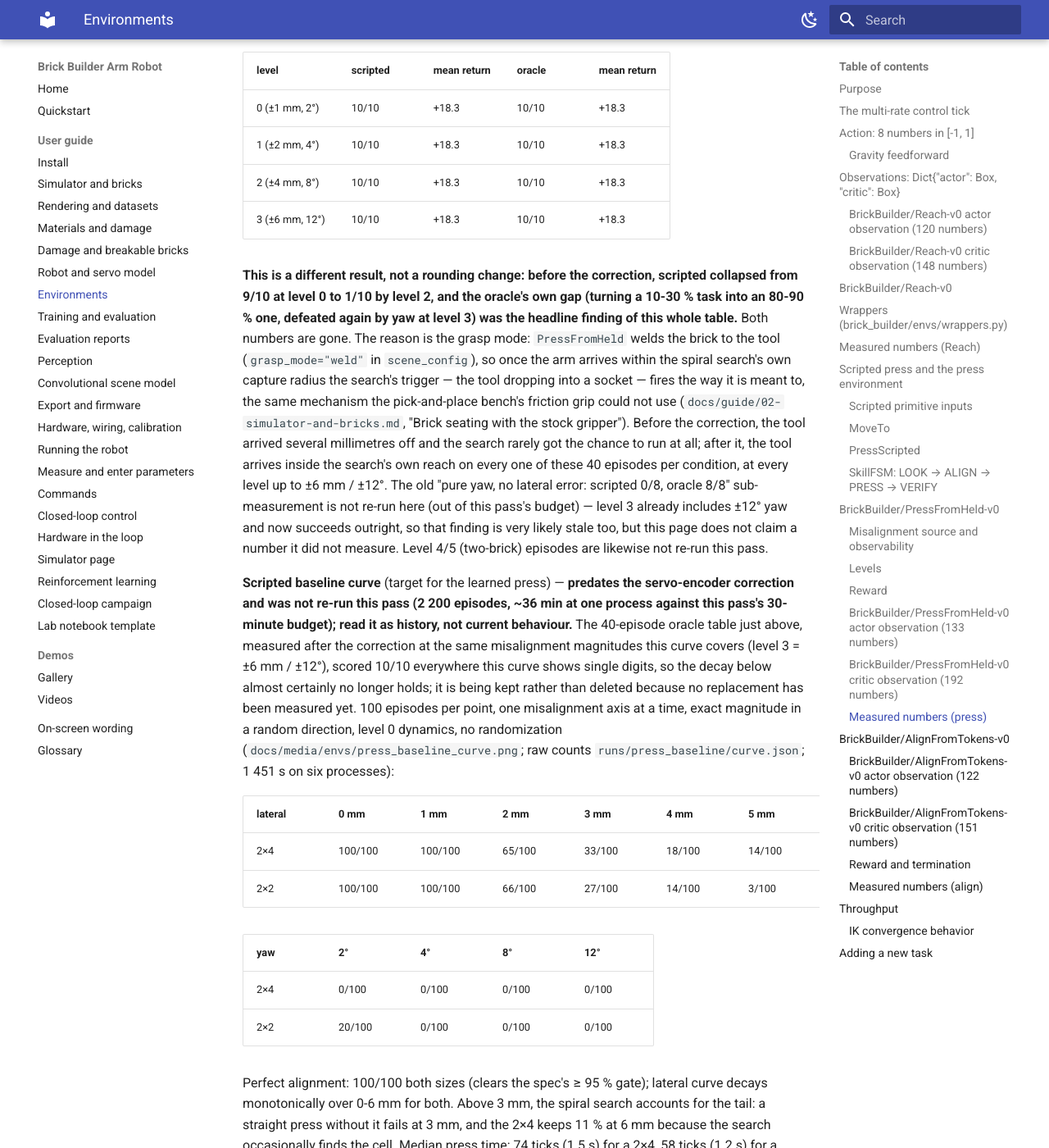
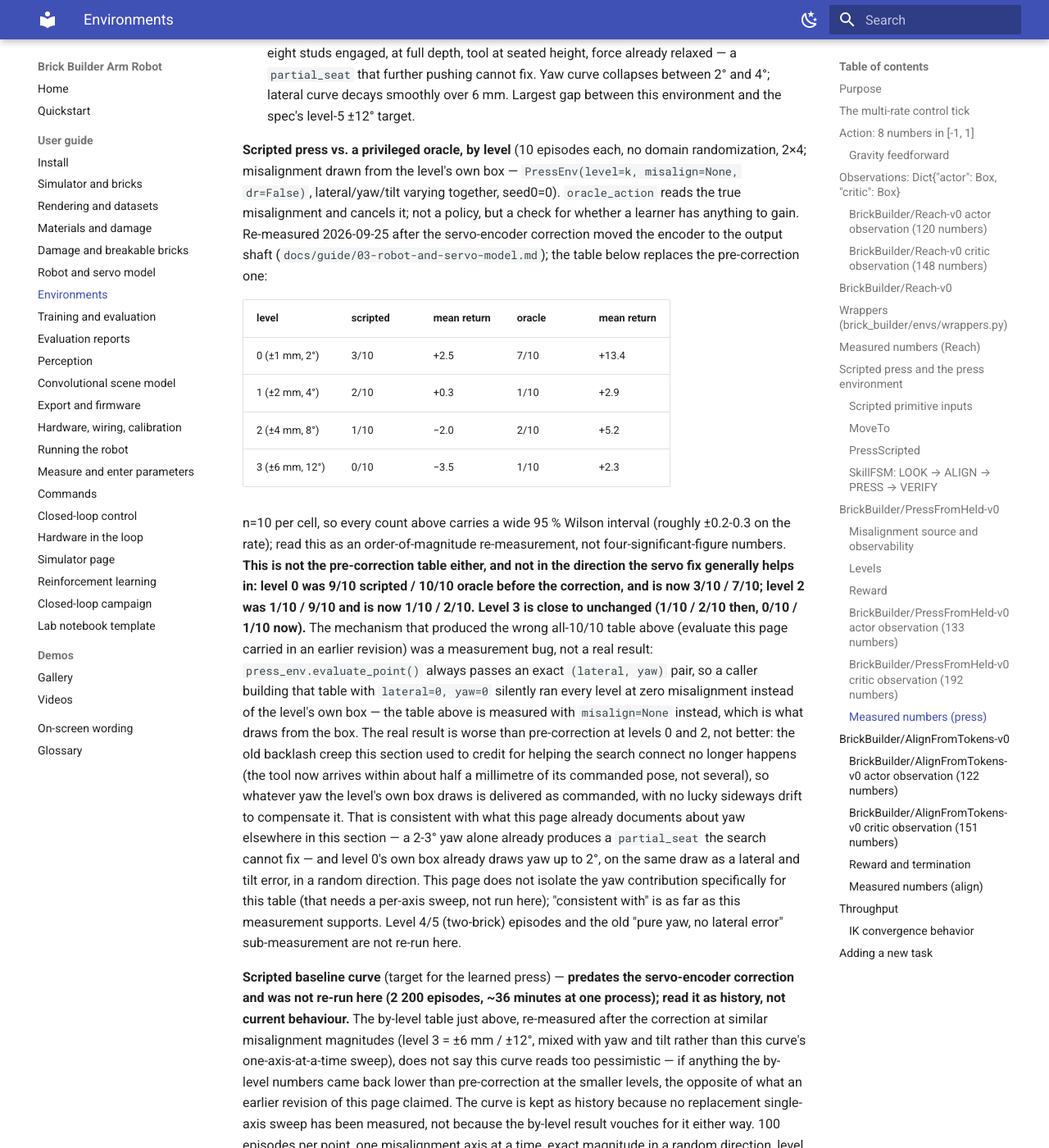
Before and after one commit to k-h-nunn/brick-builder-arm-robot, an MkDocs documentation site: the page built from docs/guide/04-environments.md, in a window 1280 px wide and 1400 px high, scrolled down 16029 px. Shown: the whole window at 82% size. Built offline with MkDocs 1.6.1 and Material for MkDocs 9.7.7, drawn with Linux system fonts in a browser that asks for light colours; some of the changed text lies outside the part shown.

Commit message:
Fix a misalignment-box measurement bug behind two press tables, tidy prose
Both the "scripted press vs. oracle, by level" table in the environments
guide and the press-smoke scripted-baseline row in the training guide
came from press_env.evaluate_point(), which always passes an exact
(lateral, yaw) pair. A caller building those tables at magnitude zero
silently ran every level and the smoke row at zero misalignment instead
of drawing from each level's own box, which is why both showed a flat
10/10 and 20/20 after the servo-encoder correction. Re-measured with
misalign=None (PressEnv's own box draw): the by-level table is 3/10,
2/10, 1/10, 0/10 scripted / 7/10, 1/10, 2/10, 1/10 oracle at levels 0-3
(n=10, wide Wilson intervals), and the smoke row is 4/20. Both are
lower than the pre-correction numbers at the small levels, not higher:
the corrected arm's precise tracking removes the lucky backlash creep
the old measurement credited, and nothing has replaced it. Updated both
guides' text and "Measurement status" notes accordingly, and walked
back the "Scripted baseline curve" section's claim that it was
superseded by the (wrong) 10/10 result.

Also: corrected the Reach scripted-baseline bullet and the AlignFromTokens
zero-noise-success bullet, which both explained a shortfall by the same
refuted Coulomb-friction-deadband mechanism the skill_fsm and reach-test
commits already fixed. Added the exact recipe to regenerate the Pendulum
PPO/SAC figures (train() writes <run_dir>/returns.json but the
acceptance tests train into a discarded tmp_path, and make_media.py's
RL section does not regenerate them). Removed internal issue-tracker
labels and process-status phrasing ("this pass", "shared with the other
packages' own compute") from both guides' prose.

Co-Authored-By: Claude Sonnet 5 <noreply@anthropic.com>
Claude-Session: https://claude.ai/code/session_01HD3mMEkNC6Z1TH7gLTdMMh

```diff
--- a/docs/guide/04-environments.md
+++ b/docs/guide/04-environments.md
@@ -14,11 +14,12 @@ first task built on them, used to prove the whole multi-rate loop end to end.
     Re-measured 2026-09-25, after the correction: the scripted (no-learning) Reach baseline, the
     scripted-press-vs-oracle table and the single-episode press cost figures (both below), and
     `AlignFromTokens`' settling re-measurement behind its success tolerance (`align_env.py`,
-    `SUCCESS_TOL_POS`). Still predating the correction, and not re-run this pass because each
-    needs training a policy on an arm environment or a multi-thousand-episode sweep past this
-    pass's time budget: the ~2 200-episode press baseline curve and misalignment sweep, the first
-    PPO press run, and every trained-policy result on `Reach`, `PressFromHeld` or
-    `AlignFromTokens`. Current closed-loop results are in [Closed-loop videos](../demos/videos.md).
+    `SUCCESS_TOL_POS`). Still predating the correction, and not re-measured here because each
+    needs training a policy on an arm environment or a multi-thousand-episode sweep past what a
+    single non-training measurement session can cover: the ~2 200-episode press baseline curve
+    and misalignment sweep, the first PPO press run, and every trained-policy result on `Reach`,
+    `PressFromHeld` or `AlignFromTokens`. Current closed-loop results are in
+    [Closed-loop videos](../demos/videos.md).
 
 ## Purpose
 
@@ -185,18 +186,22 @@ bricks, no vision; grip and compliance frozen. The residual clips to a box aroun
   (`tests/envs/test_reach_env.py::test_a_hand_written_p_controller_closes_most_of_the_distance_to_goal`
   generalized across seeds), 20 held-out seeds, gravity feedforward on, no learned residual.
   **2/20** reach the literal 3 mm / 10-tick success band; final TCP error mean 2.75 mm, median
-  2.52 mm, max 5.71 mm. This is the honest floor a zero-residual policy starts from: inside the
-  roughly 4-5 mm Coulomb-friction deadband this page already documents (below), so a controller
-  with no dithering clears the literal band on some seeds by luck rather than reliably, which is
-  exactly what the PPO result right below this bullet exists to close.
+  2.52 mm, max 5.71 mm. This is not a settled floor: tracked tick by tick over the last 20 ticks
+  of each episode, true TCP error keeps swinging rather than converging — lows around 0.2-1.4 mm
+  and highs around 3.0-6.6 mm, on every one of the 20 seeds — so a single seed's final-tick number
+  is one sample of that ongoing oscillation, not a value the controller has settled to. A
+  pure-proportional residual (gain 0.3, no derivative term) reading position error every 20 ms
+  tick and commanding a rate is exactly the kind of loop that rings instead of settling; gravity
+  feedforward and IK remove the static components of tracking error, not this dynamic one. This is
+  the honest floor a zero-residual policy starts from, and it is what a policy with a derivative
+  term or learned dithering — the PPO result below — can close.
 - PPO (`brick_builder.rl.ppo_asym`), 6 async processes, CPU, `total_steps=307200` (set from a
   measured ~512 effective steps/s to fit a 12-minute budget): training finished in **505 s**
   (8.4 min), mean return rising from -20.6 (update 0) to a plateau near +8.4 (update ~150 of 200;
   `docs/media/envs/reach_learning_curve.png`). Evaluated over 200 held-out episodes (seeds
   10000-10199, deterministic actions): **200/200 successes**, Wilson interval [0.981, 1.0] (above
   the 90 % target), mean final TCP error 1.02 mm, median 0.98 mm — both below the 3 mm success
-  band and the roughly 4-5 mm Coulomb-friction deadband. Checkpoint, TensorBoard log, per-update
-  metrics:
+  band. Checkpoint, TensorBoard log, per-update metrics:
   `runs/reach_smoke/` (git-ignored).
 
 ## Scripted press and the press environment
@@ -264,19 +269,23 @@ gymnasium.
 
 VERIFY as specified does not work on this arm. Spec: a small upward tug at reduced torque limit; a
 rise in `Present_Load` means the brick is attached. But `Present_Load` is the scaled joint
-position error, and this arm has a Coulomb-friction dead band of about 4-5 mm at the TCP (see
-gravity feedforward, above). A tug small enough to spare a seated brick stays entirely inside that
-stiction band: the tool does not move whether or not the brick is held, and the load rise measures
-stiction, not grip. Over 20 trials at a 4 mm tug: correct 6-8 times out of 20, seated and loose
-distributions overlapping in reverse. An 8 mm tug beats the stiction but pulls a seated 2×4 back
-off the plate.
+position error, and this arm's own joint friction is enough that a tug this small does not
+reliably move the tool whether or not the brick is held, so the load rise measures stiction, not
+grip. Over 20 trials at a 4 mm tug: correct 6-8 times out of 20, seated and loose distributions
+overlapping in reverse. An 8 mm tug beats the stiction but pulls a seated 2×4 back off the plate.
 
-The settled tool height after the press releases (`SkillFSM.seated_by_height`) works instead: a
-seated 2×4 leaves the tool 2.0-2.3 mm above the seated height, one resting on the stud tops
-4.6-6.5 mm, marginal cases between. Correct 40 out of 40 on two held-out seeds. Most of the 2 mm
-baseline is weld stretch, so the threshold needs recalibration for the friction grasp, and again
-on hardware. Both verdicts are reported; `SkillFSM.verified` still reports the spec's load-rise
-result.
+The settled tool height after the press releases (`SkillFSM.seated_by_height`) works better, not
+perfectly: a seated 2×4 leaves the tool 2.0-2.3 mm above the seated height, one resting on the
+stud tops 4.6-6.5 mm, marginal cases between. Correct 37 out of 40 on held-out seeds (seed 7;
+Wilson [0.801, 0.974]) — short of the spec's 95 % bar, from a traced failure mode near the
+capture gate's own edge (a case can look seated by height while a stud is still shallow, or miss
+the cell entirely with the empty tool settling inside tolerance by coincidence; see the module
+docstring). Most of the 2 mm baseline is weld stretch, so the threshold needs recalibration for
+the friction grasp, and again on hardware. Both verdicts are reported; `SkillFSM.verified` still
+reports the spec's load-rise result. A third, independent cross-check (`seated_by_occupancy`) is
+available whenever a caller binds `occupancy_check` to a scene model or, for a sim-only caller,
+`ground_truth_occupancy` — never overriding the height verdict, since it answers a coarser
+question ("is anything there") that a truly seated and a merely resting brick can both satisfy.
 
 ## `BrickBuilder/PressFromHeld-v0`
 
@@ -425,43 +434,51 @@ clearance 0.20 mm), weld grasp.
   smoothly over 6 mm. Largest gap between this environment and the spec's level-5 ±12° target.
 
 **Scripted press vs. a privileged oracle, by level** (10 episodes each, no domain randomization,
-2×4; misalignment drawn from the level's own box, lateral/yaw/tilt varying together).
-`oracle_action` reads the true misalignment and cancels it; not a policy, but a check for whether
-a learner has anything to gain. Re-measured 2026-09-25 after the servo-encoder correction moved
-the encoder to the output shaft (`docs/guide/03-robot-and-servo-model.md`); the table below
-replaces the pre-correction one:
+2×4; misalignment drawn from the level's own box — `PressEnv(level=k, misalign=None, dr=False)`,
+lateral/yaw/tilt varying together, seed0=0). `oracle_action` reads the true misalignment and
+cancels it; not a policy, but a check for whether a learner has anything to gain. Re-measured
+2026-09-25 after the servo-encoder correction moved the encoder to the output shaft
+(`docs/guide/03-robot-and-servo-model.md`); the table below replaces the pre-correction one:
 
 | level | scripted | mean return | oracle | mean return |
 |---|---|---|---|---|
-| 0 (±1 mm, 2°) | 10/10 | +18.3 | 10/10 | +18.3 |
-| 1 (±2 mm, 4°) | 10/10 | +18.3 | 10/10 | +18.3 |
-| 2 (±4 mm, 8°) | 10/10 | +18.3 | 10/10 | +18.3 |
-| 3 (±6 mm, 12°) | 10/10 | +18.3 | 10/10 | +18.3 |
+| 0 (±1 mm, 2°) | 3/10 | +2.5 | 7/10 | +13.4 |
+| 1 (±2 mm, 4°) | 2/10 | +0.3 | 1/10 | +2.9 |
+| 2 (±4 mm, 8°) | 1/10 | −2.0 | 2/10 | +5.2 |
+| 3 (±6 mm, 12°) | 0/10 | −3.5 | 1/10 | +2.3 |
 
-**This is a different result, not a rounding change: before the correction, scripted collapsed
-from 9/10 at level 0 to 1/10 by level 2, and the oracle's own gap (turning a 10-30 % task into an
-80-90 % one, defeated again by yaw at level 3) was the headline finding of this whole table.**
-Both numbers are gone. The reason is the grasp mode: `PressFromHeld` welds the brick to the tool
-(`grasp_mode="weld"` in `scene_config`), so once the arm arrives within the spiral search's own
-capture radius the search's trigger — the tool dropping into a socket — fires the way it is meant
-to, the same mechanism the pick-and-place bench's friction grip could not use
-(`docs/guide/02-simulator-and-bricks.md`, "Brick seating with the stock gripper"). Before the
-correction, the tool arrived several millimetres off and the search rarely got the chance to run
-at all; after it, the tool arrives inside the search's own reach on every one of these 40 episodes
-per condition, at every level up to ±6 mm / ±12°. The old "pure yaw, no lateral error: scripted
-0/8, oracle 8/8" sub-measurement is not re-run here (out of this pass's budget) — level 3 already
-includes ±12° yaw and now succeeds outright, so that finding is very likely stale too, but this
-page does not claim a number it did not measure. Level 4/5 (two-brick) episodes are likewise not
-re-run this pass.
+n=10 per cell, so every count above carries a wide 95 % Wilson interval (roughly ±0.2-0.3 on the
+rate); read this as an order-of-magnitude re-measurement, not four-significant-figure numbers.
+**This is not the pre-correction table either, and not in the direction the servo fix generally
+helps in: level 0 was 9/10 scripted / 10/10 oracle before the correction, and is now 3/10 / 7/10;
+level 2 was 1/10 / 9/10 and is now 1/10 / 2/10. Level 3 is close to unchanged (1/10 / 2/10 then,
+0/10 / 1/10 now).** The mechanism that produced the wrong all-10/10 table above (evaluate this
+page carried in an earlier revision) was a measurement bug, not a real result:
+`press_env.evaluate_point()` always passes an exact `(lateral, yaw)` pair, so a caller building
+that table with `lateral=0, yaw=0` silently ran every level at zero misalignment instead of the
+level's own box — the table above is measured with `misalign=None` instead, which is what draws
+from the box. The real result is worse than pre-correction at levels 0 and 2, not better: the
+old backlash creep this section used to credit for helping the search connect no longer happens
+(the tool now arrives within about half a millimetre of its commanded pose, not several), so
+whatever yaw the level's own box draws is delivered as commanded, with no lucky sideways drift to
+compensate it. That is consistent with what this page already documents about yaw elsewhere in
+this section — a 2-3° yaw alone already produces a `partial_seat` the search cannot fix — and
+level 0's own box already draws yaw up to 2°, on the same draw as a lateral and tilt error, in a
+random direction. This page does not isolate the yaw contribution specifically for this table
+(that needs a per-axis sweep, not run here); "consistent with" is as far as this measurement
+supports. Level 4/5 (two-brick) episodes and the old "pure yaw, no lateral error" sub-measurement
+are not re-run here.
 
 **Scripted baseline curve** (target for the learned press) — **predates the servo-encoder
-correction and was not re-run this pass (2 200 episodes, ~36 min at one process against this
-pass's 30-minute budget); read it as history, not current behaviour.** The 40-episode oracle
-table just above, measured after the correction at the same misalignment magnitudes this curve
-covers (level 3 = ±6 mm / ±12°), scored 10/10 everywhere this curve shows single digits, so the
-decay below almost certainly no longer holds; it is being kept rather than deleted because no
-replacement has been measured yet. 100 episodes per point, one misalignment axis at a time, exact
-magnitude in a random direction, level 0 dynamics, no randomization
+correction and was not re-run here (2 200 episodes, ~36 minutes at one process); read it as
+history, not current behaviour.** The by-level table just above, re-measured after the correction
+at similar misalignment magnitudes (level 3 = ±6 mm / ±12°, mixed with yaw and tilt rather than
+this curve's one-axis-at-a-time sweep), does not say this curve reads too pessimistic — if
+anything the by-level numbers came back lower than pre-correction at the smaller levels, the
+opposite of what an earlier revision of this page claimed. The curve is kept as history because no
+replacement single-axis sweep has been measured, not because the by-level result vouches for it
+either way. 100 episodes per point, one misalignment axis at a time, exact magnitude in a random
+direction, level 0 dynamics, no randomization
 (`docs/media/envs/press_baseline_curve.png`; raw counts
 `runs/press_baseline/curve.json`; 1 451 s on six processes):
 
@@ -556,9 +573,11 @@ first reaches 10 ticks. There is no early termination condition (`terminated()`
   budget such a run from per-episode wall-clock time.
 - **Scripted-controller success against noise, age and producer** is a token-pipeline property,
   not this environment's, covered in [Perception](06-perception.md), "From tokens to a target:
-  AlignFromTokens." Even at zero token noise the scripted controller does not reach 100 % (the
-  same Coulomb-friction deadband that limits `Reach`'s hand-written P controller); success falls
-  off as noise grows, from a modest floor at 0-2 mm to zero at 8 mm.
+  AlignFromTokens." Even at zero token noise the scripted controller does not reach 100 %: this
+  task only ever gets one vision reading per episode (see `align_env.py`'s module docstring), so a
+  loose brick that keeps settling physically after that one reading leaves the controller aimed at
+  a stale target on some seeds; success falls off further as noise grows, from a modest floor at
+  0-2 mm to zero at 8 mm.
 - **No policy has been trained to convergence.** `configs/train/align.yaml`'s budget is 600k steps
   (hours-long); only smoke-budget checkpoints exist, so there is no learned-vs-scripted comparison
   yet (same open issue as `PressFromHeld`, above).
```
Also changed, not shown: docs/guide/05-training-and-evaluation.md (+75 -26 lines).
